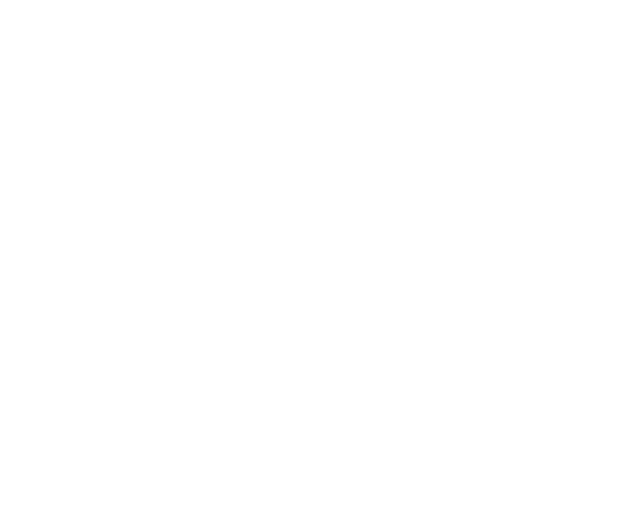
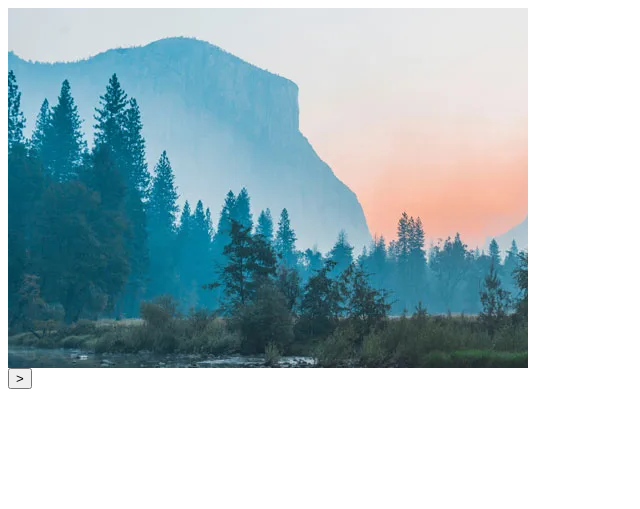
Before and after one commit to miwanoff/slider2-2025, a plain HTML site: page index.html in a window 1280 px wide. Shown: the whole page, without its empty margins (0-640 px from the left). Drawn offline with Linux system fonts and the light colour scheme.

Commit message:
Add styles

```diff
--- a/index.html
+++ b/index.html
@@ -1,15 +1,29 @@
 <!DOCTYPE html>
 <html lang="en">
+
 <head>
     <meta charset="UTF-8">
     <meta name="viewport" content="width=device-width, initial-scale=1.0">
     <title>Document</title>
     <style>
+        #wrap {
+            width: 520px;
+            height: 360px;
+            overflow: hidden;
+        }
 
-
+        #slider {
+            object-fit: cover;
+        }
     </style>
 </head>
+
 <body>
+    <div id="wrap">
+        <img src="images/landscape-photography-tips-yosemite-valley-feature.webp" alt="" id="slider">
+    </div>
+    <button id="next">&gt;</button>
     <script src="script.js"></script>
 </body>
+
 </html>
```
